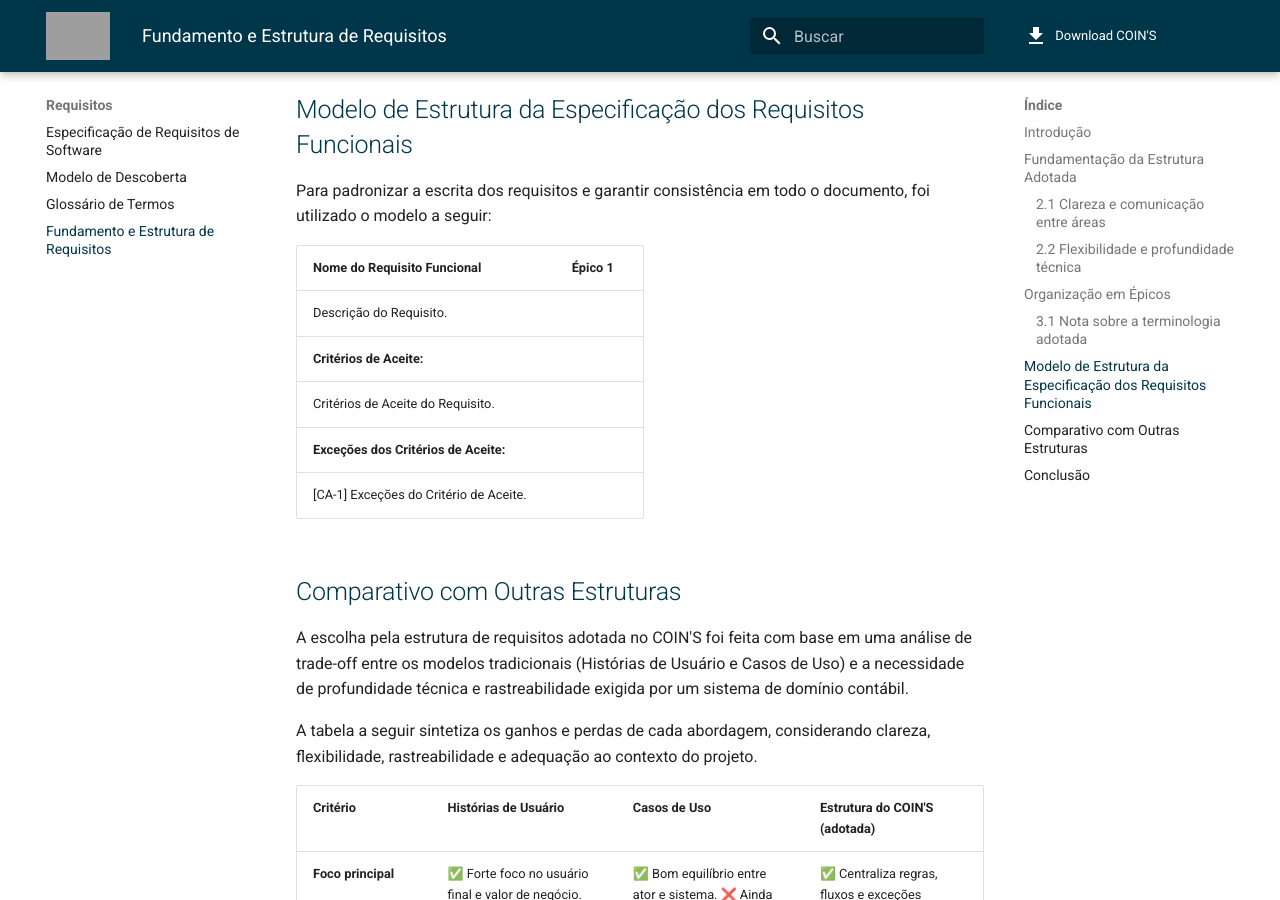
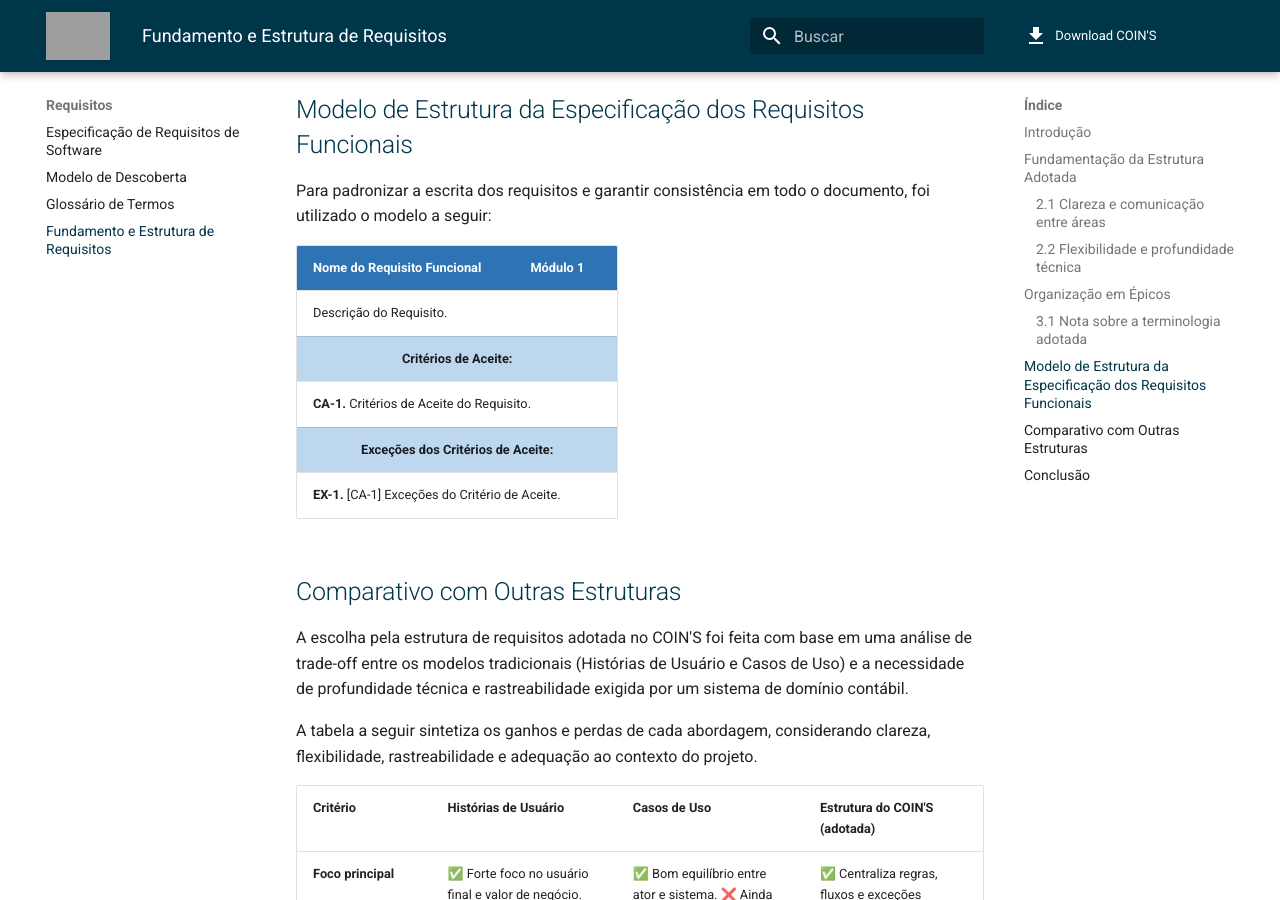
Before and after one commit to NES-Contabilidade-Integrada/doc-coins2026.1, an MkDocs documentation site: the page built from docs/requisitos/fundamento-estrutura-requisitos.md, in a window 1280 px wide and 900 px high, scrolled down 3706 px. Built offline with MkDocs 1.6.1 and Material for MkDocs 9.7.7, drawn with Linux system fonts in a browser that asks for light colours; comment, search, counter and statistics services are not loaded; grey boxes are pictures that could not be loaded.

Commit message:
docs(requisitos): atualiza modelo de requisitos com cores da ERS
Substitui tabela markdown simples por HTML com background azul (#2E74B5)
no cabeçalho e azul claro (#BDD7EE) nas linhas de critérios e exceções

Co-Authored-By: Claude Sonnet 4.6 <noreply@anthropic.com>

```diff
--- a/docs/requisitos/fundamento-estrutura-requisitos.md
+++ b/docs/requisitos/fundamento-estrutura-requisitos.md
@@ -119,13 +119,21 @@ Assim, cada Épico funciona como um container de funcionalidades, assegurando ra
 
 Para padronizar a escrita dos requisitos e garantir consistência em todo o documento, foi utilizado o modelo a seguir:
 
-| Nome do Requisito Funcional | Épico 1 |
-| ----- | :---: |
-| Descrição do Requisito. |  |
-| **Critérios de Aceite:** |  |
-| Critérios de Aceite do Requisito. |  |
-| **Exceções dos Critérios de Aceite:** |  |
-| \[CA-1\] Exceções do Critério de Aceite. |  |
+<table style="width:100%">
+<thead>
+<tr>
+  <th style="background-color:#2E74B5; color:white;">Nome do Requisito Funcional</th>
+  <th style="background-color:#2E74B5; color:white; text-align:center; width:120px;">Módulo 1</th>
+</tr>
+</thead>
+<tbody>
+<tr><td colspan="2">Descrição do Requisito.</td></tr>
+<tr><td colspan="2" style="background-color:#BDD7EE; text-align:center;"><strong>Critérios de Aceite:</strong></td></tr>
+<tr><td colspan="2"><strong>CA-1.</strong> Critérios de Aceite do Requisito.</td></tr>
+<tr><td colspan="2" style="background-color:#BDD7EE; text-align:center;"><strong>Exceções dos Critérios de Aceite:</strong></td></tr>
+<tr><td colspan="2"><strong>EX-1.</strong> [CA-1] Exceções do Critério de Aceite.</td></tr>
+</tbody>
+</table>
 
 ## Comparativo com Outras Estruturas {#comparativo-com-outras-estruturas}
 
```
